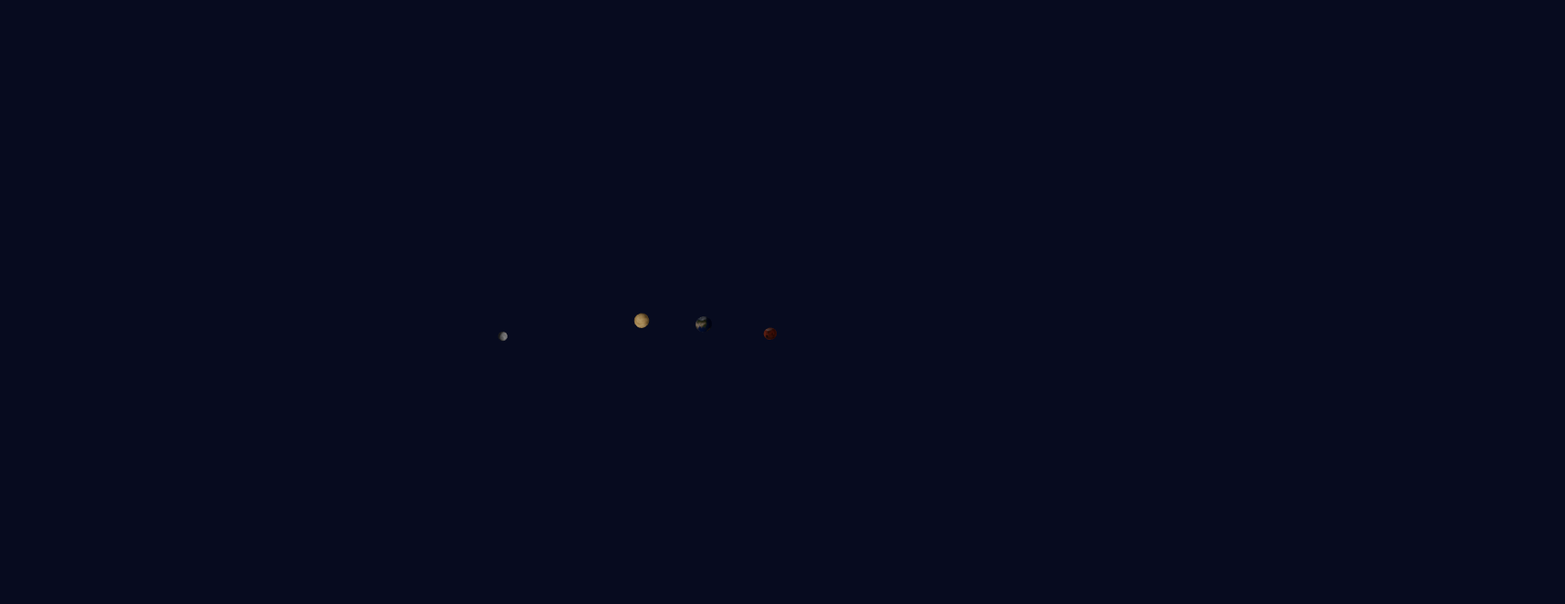
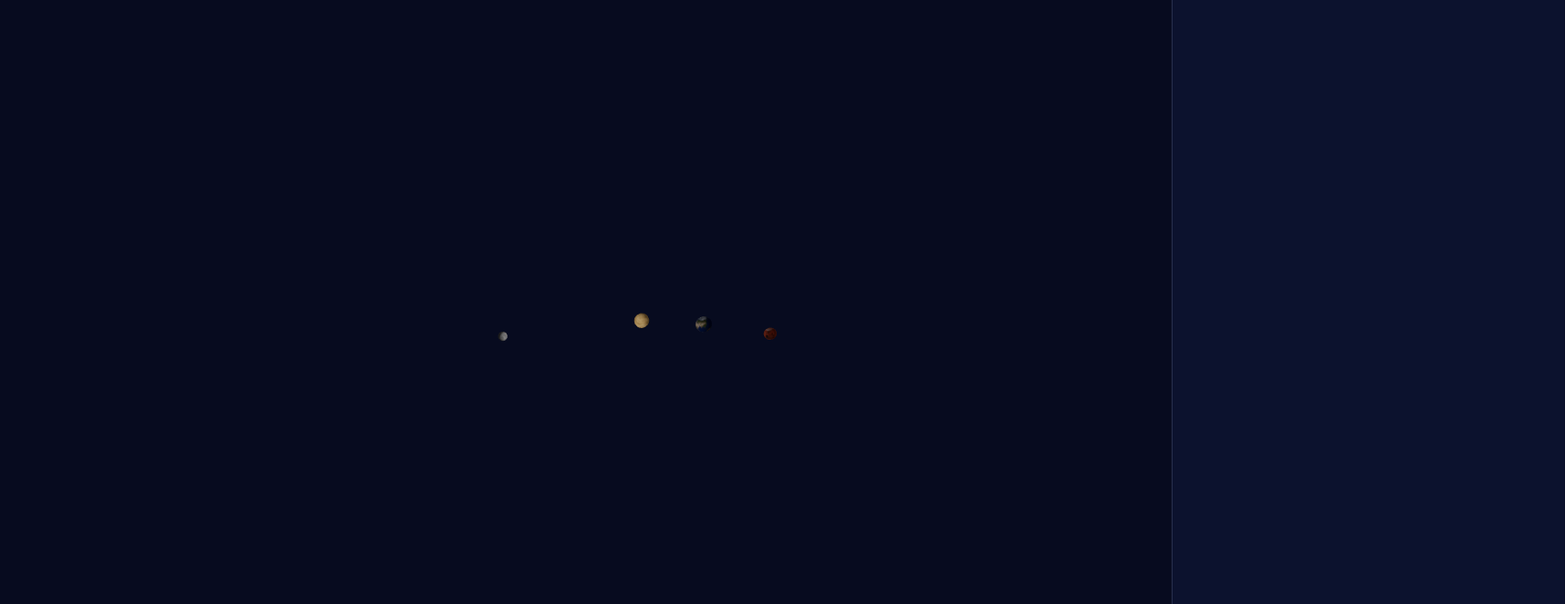
Before and after one commit to Lukasmalki/rymdkartan, a React (Vite) app: page / in a window 1280 px wide. Shown: the top 672 px of the page at 90% size, 1739 px wide, since content can reach past the window. Built offline with nearby package versions, Linux system fonts and the light colour scheme.

Commit message:
Add info panel for selected planet

```diff
--- a/src/App.tsx
+++ b/src/App.tsx
@@ -3,7 +3,7 @@ import { PLANETS } from "./data/planets";
 import { Planet } from "./components/Planet"
 import { useState, Suspense } from "react";
 import { OrbitControls } from "@react-three/drei";
-
+import { InfoPanel } from "./components/InfoPanel";
 
 export default function App() {
   const [selectedId, setSelectedId] = useState<string | null>(null);
@@ -20,11 +20,7 @@ export default function App() {
         </Suspense>
         <OrbitControls />
       </Canvas>
-      {selected && (
-        <p style={{ position: "absolute", top: 20, left: 20, color: "white" }}>
-          {selected.name}
-        </p>
-      )}
+      <InfoPanel planet={selected} onClose={() => setSelectedId(null)} />
     </>
   );
 }
--- /dev/null
+++ b/src/components/InfoPanel.css
@@ -0,0 +1,68 @@
+.info-panel {
+  position: absolute;
+  top: 0;
+  right: 0;
+  bottom: 0;
+  width: min(380px, 100%);
+  padding: 28px;
+  background: rgba(14, 20, 50, 0.88);
+  backdrop-filter: blur(14px);
+  border-left: 1px solid rgba(154, 163, 199, 0.22);
+  color: #eef1ff;
+  font-family: system-ui, sans-serif;
+  overflow-y: auto;
+  transform: translateX(105%);
+  transition: transform 0.5s cubic-bezier(0.2, 0.8, 0.2, 1);
+}
+
+.info-panel.open {
+  transform: none;
+}
+
+.info-panel h2 {
+  margin: 0;
+  font-size: 2.6rem;
+  line-height: 1.05;
+  color: #ffc23d;
+}
+
+.info-panel .type {
+  margin: 0.4rem 0 1.1rem;
+  color: #9aa3c7;
+}
+
+.info-panel .description {
+  margin: 0 0 1.4rem;
+  line-height: 1.6;
+}
+
+.info-panel .facts {
+  display: grid;
+  grid-template-columns: 1fr 1fr;
+  gap: 1rem;
+  margin: 0 0 1.6rem;
+  padding: 1rem 0;
+  border-top: 1px solid rgba(154, 163, 199, 0.22);
+  border-bottom: 1px solid rgba(154, 163, 199, 0.22);
+}
+
+.info-panel dt {
+  color: #9aa3c7;
+  font-size: 0.78rem;
+}
+
+.info-panel dd {
+  margin: 0.2rem 0 0;
+  font-size: 1.05rem;
+  font-weight: 700;
+}
+
+.info-panel button {
+  padding: 0.8rem 1.35rem;
+  font: 700 1rem system-ui, sans-serif;
+  color: #02030a;
+  background: #ffc23d;
+  border: 0;
+  border-radius: 999px;
+  cursor: pointer;
+}
--- /dev/null
+++ b/src/components/InfoPanel.tsx
@@ -0,0 +1,32 @@
+import type { Planet } from "../data/planets";
+import "./InfoPanel.css";
+
+type Props = {
+  planet: Planet | null;
+  onClose: () => void;
+};
+
+export function InfoPanel({ planet, onClose }: Props) {
+  return (
+    <aside className={`info-panel ${planet ? "open" : ""}`} aria-hidden={!planet}>
+      {planet && (
+        <>
+          <h2>{planet.name}</h2>
+          <p className="type">{planet.type}</p>
+          <p className="description">{planet.description}</p>
+          <dl className="facts">
+            {planet.facts.map(([label, value]) => (
+              <div key={label}>
+                <dt>{label}</dt>
+                <dd>{value}</dd>
+              </div>
+            ))}
+          </dl>
+          <button type="button" onClick={onClose}>
+            Tillbaka till solsystemet
+          </button>
+        </>
+      )}
+    </aside>
+  );
+}
```
